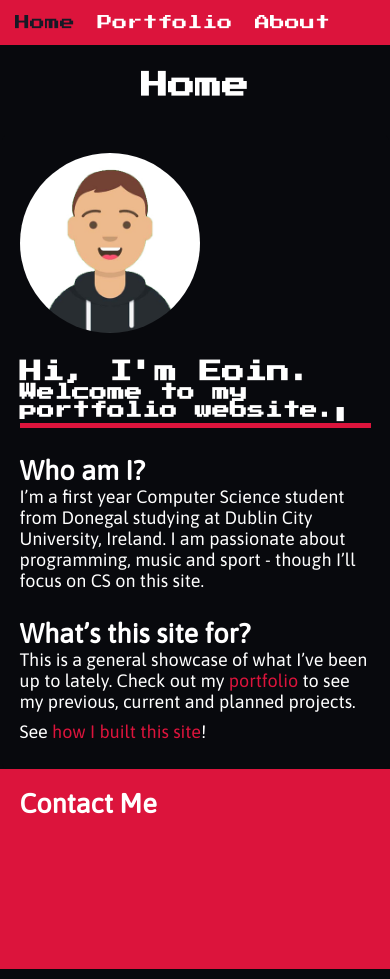
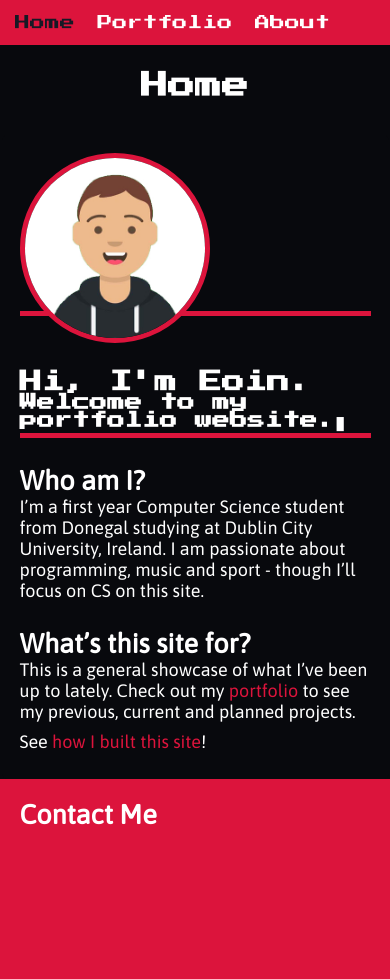
Before and after one commit to eoinparkinson/portfolio-site, a Jekyll site: the page built from index.md, in a window 390 px wide. Built offline with Jekyll 4.4.1, drawn with Linux system fonts in a browser that asks for light colours; a script that is not in the unit is left out.

Commit message:
added media queries for screen size

```diff
--- a/assets/css/home.css
+++ b/assets/css/home.css
@@ -11,3 +11,19 @@
 .profile-header h1 {
 	margin-bottom: 0.5em;
 }
+
+@media screen and (max-width: 1000px) {
+	.profile-pic {
+		border: 0.3em solid crimson;
+		text-align: center;
+	}
+	.background-div {
+		border-top: 0.3em solid crimson;
+		margin-top: -2em;
+		margin-bottom: 3em;
+	}
+}
+
+@media screen and (min-width: 1000px) {
+
+}
```
